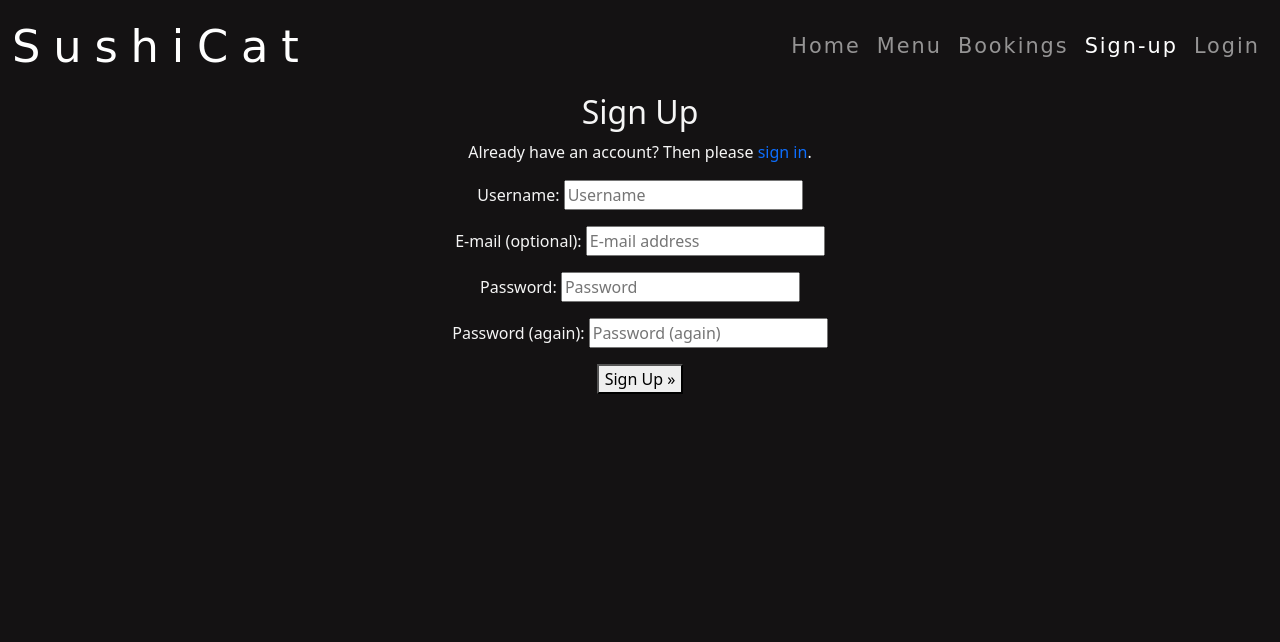
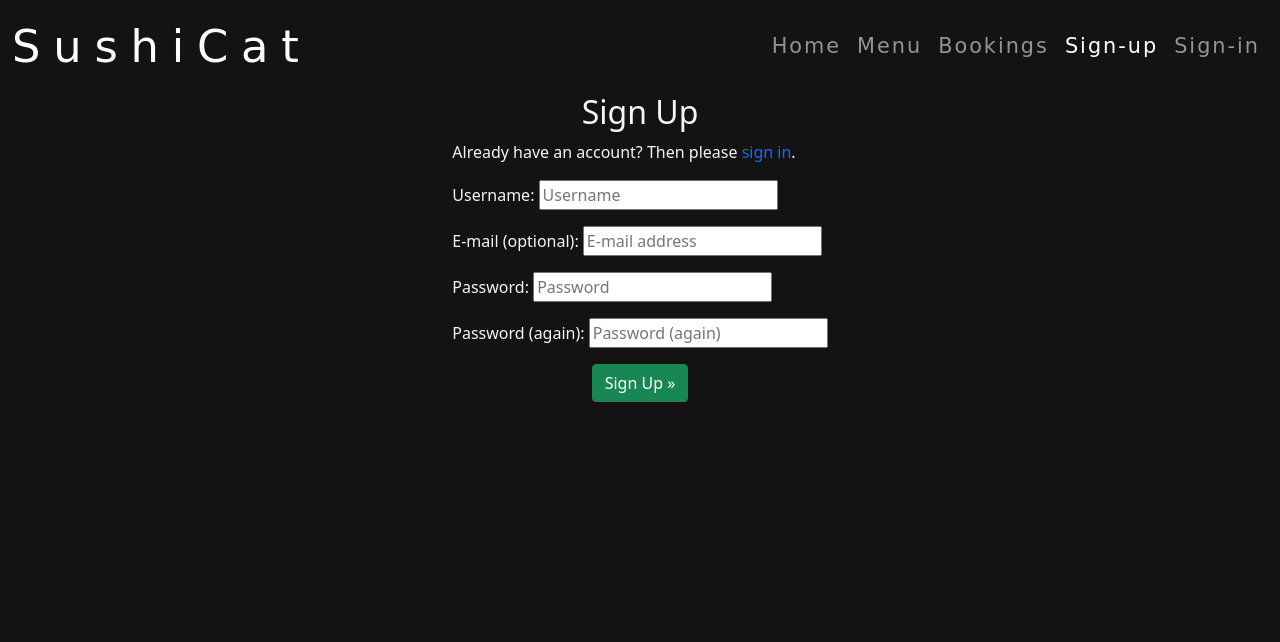
Before and after one commit to MadeleineWalder/SushiCat, a Django app: page /accounts/signup/ in a window 1280 px wide. Shown: the top 642 px of the page. Run offline with Django 3.2, Linux system fonts and the light colour scheme; some libraries are stand-ins or nearby versions; some web fonts are replaced.

Commit message:
Add styling to all buttons and center sign in/up/login forms.

```diff
--- a/restaurant/templates/restaurant/view_booking.html
+++ b/restaurant/templates/restaurant/view_booking.html
@@ -75,8 +75,9 @@
     {% else %}
 
     <div class="login-to-book">
+        <p>You are not signed in. Please sign to book.</p>
         <a href="{% url 'account_login' %}">
-            <button>Login to book.</button>
+            <button class="btn-success btn-lg">Sign In</button>
         </a>
     </div>
 
--- a/static/css/style.css
+++ b/static/css/style.css
@@ -59,6 +59,14 @@ a {
 
 .sign-up-form {
     color: whitesmoke;
+    text-align: left;
+}
+
+.sign-up-title {
+    text-align: center;
+}
+
+.sign-up-btn {
     text-align: center;
 }
 
@@ -66,6 +74,7 @@ a {
 
 .login-to-book {
     text-align: center;
+    margin-top: 10%;
 }
 
 .sign-in-form {
--- a/templates/account/login.html
+++ b/templates/account/login.html
@@ -41,7 +41,7 @@
     <input type="hidden" name="{{ redirect_field_name }}" value="{{ redirect_field_value }}" />
     {% endif %}
     <!--<a class="button secondaryAction" href="{% url 'account_reset_password' %}">{% trans "Forgot Password?" %}</a>-->
-    <button class="primaryAction" type="submit">{% trans "Sign In" %}</button>
+    <button class="primaryAction btn btn-success" type="submit">{% trans "Sign In" %}</button>
   </form>
 </div>
 
--- a/templates/account/signup.html
+++ b/templates/account/signup.html
@@ -6,8 +6,9 @@
 
 {% block content %}
 
+<div class="container d-flex justify-content-center">
   <div class="sign-up-form">
-  <h2>{% trans "Sign Up" %}</h2>
+    <h2 class="sign-up-title">{% trans "Sign Up" %}</h2>
 
     <p>{% blocktrans %}Already have an account? Then please <a href="{{ login_url }}">sign in</a>.{% endblocktrans %}</p>
 
@@ -17,8 +18,11 @@
       {% if redirect_field_value %}
       <input type="hidden" name="{{ redirect_field_name }}" value="{{ redirect_field_value }}" />
       {% endif %}
-    <button type="submit">{% trans "Sign Up" %} &raquo;</button>
+      <div class="sign-up-btn">
+        <button type="submit" class="btn btn-success">{% trans "Sign Up" %} &raquo;</button>
+      </div>
     </form>
+  </div>
 </div>
 
 {% endblock %}
--- a/templates/base.html
+++ b/templates/base.html
@@ -47,7 +47,7 @@
                         <a class="nav-link {% block signuppageactive %} {% endblock %}" href="{% url 'account_signup' %}">Sign-up</a>
                     </li>
                     <li class="nav-item">
-                        <a class="nav-link {% block loginpageactive %} {% endblock %}" href="{% url 'account_login' %}">Login</a>
+                        <a class="nav-link {% block loginpageactive %} {% endblock %}" href="{% url 'account_login' %}">Sign-in</a>
                     </li>
                     {% endif %}
                 </ul>
```
Lines whose indentation alone changed are shown as unchanged.
